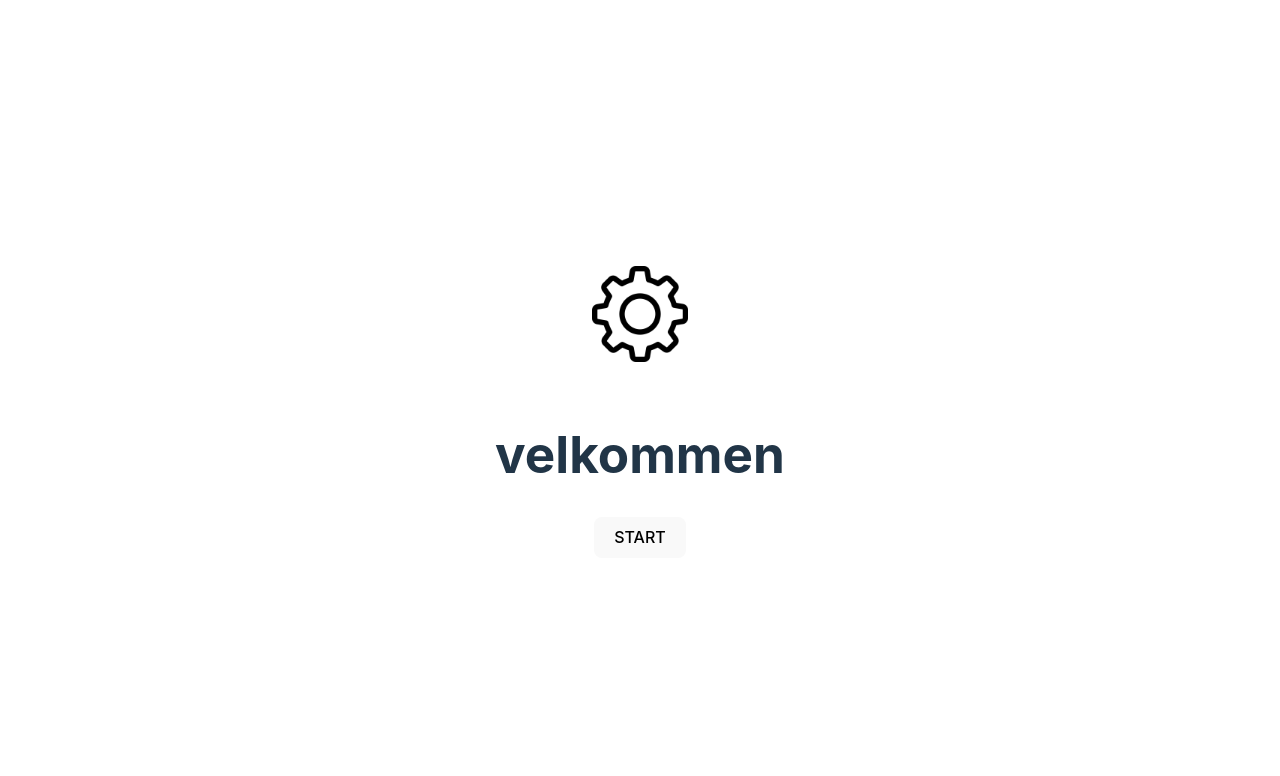
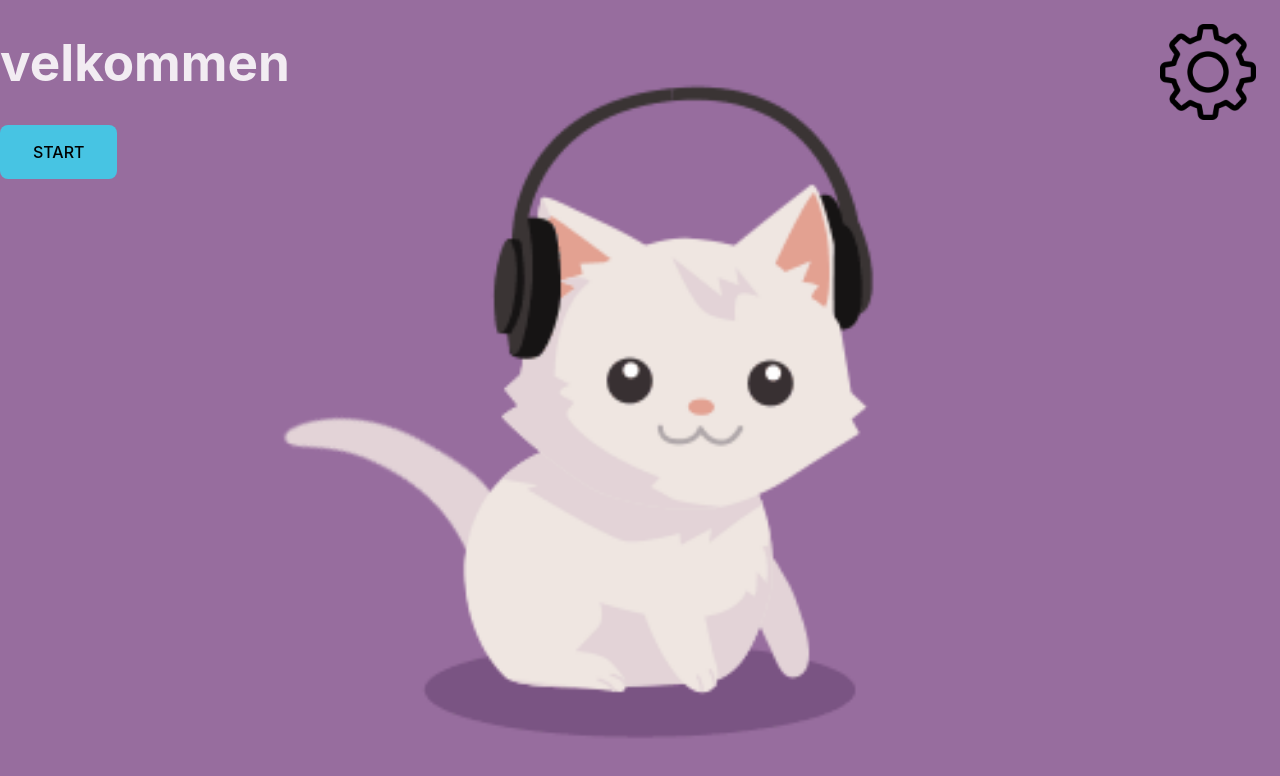
Before and after one commit to RebeckaKinn/Reactgame, a React (Vite) app in the folder Reactgame/: page / in a window 1280 px wide. Shown: the top 776 px of the page. Built offline with nearby package versions, Linux system fonts and the light colour scheme.

Commit message:
added background image and fixing css on front page

```diff
--- a/Reactgame/src/App.css
+++ b/Reactgame/src/App.css
@@ -1,16 +1,27 @@
-#root {
-  max-width: 1280px;
-  margin: 0 auto;
-  padding: 2rem;
-  text-align: center;
-}
 
-.logo {
+.settingsButton {
   height: 6em;
   padding: 1.5em;
   will-change: filter;
   transition: filter 300ms;
+
+  position: fixed;
+  right: 0;
+  top: 0;
 }
+
+.startMenu{
+  grid-area: body;
+
+  display: flex;
+  flex-direction: column;
+  justify-content: center;
+}
+
+.startButton{
+
+}
+
 
 .logo:hover {
   filter: drop-shadow(0 0 2em #f0f2f3aa);
--- a/Reactgame/src/App.jsx
+++ b/Reactgame/src/App.jsx
@@ -1,5 +1,6 @@
 import { useState } from 'react'
 import settings_logo from './assets/settings.png'
+//import background from './assets/moving_cat.gif'
 import './App.css'
 
 function App() {
@@ -8,17 +9,17 @@ function App() {
     <>
       <div>
         <img
-        className='logo'
+          className='settingsButton'
           src={settings_logo}/>
       </div>
-
+    <div className='startMenu'>
         <h1>velkommen</h1>
-      <div className="card">
+        <div className='startButton'>
           <button>
             START
         </button>
       </div>
-
+    </div>
     </>
   )
 }
--- a/Reactgame/src/index.css
+++ b/Reactgame/src/index.css
@@ -1,34 +1,29 @@
-:root {
+
+body {
+  margin: 0;
+  min-width: 320px;
+  min-height: 100vh;
+
   font-family: Inter, system-ui, Avenir, Helvetica, Arial, sans-serif;
   line-height: 1.5;
   font-weight: 400;
 
   color-scheme: light dark;
   color: rgba(255, 255, 255, 0.87);
-  background-color: #242424;
 
-  font-synthesis: none;
-  text-rendering: optimizeLegibility;
-  -webkit-font-smoothing: antialiased;
-  -moz-osx-font-smoothing: grayscale;
-  -webkit-text-size-adjust: 100%;
-}
+  display: grid;
+  grid-template-columns: 100px repeat(3, auto) 100px;
+  grid-template-rows: 100px repeat(3, auto) 100px;
+  grid-template-areas:
+  'left     head head head   right'
+  'left     body body body   right'
+  'left footer footer footer right';
 
-a {
-  font-weight: 500;
-  color: #646cff;
-  text-decoration: inherit;
-}
-a:hover {
-  color: #535bf2;
-}
-
-body {
-  margin: 0;
-  display: flex;
-  place-items: center;
-  min-width: 320px;
-  min-height: 100vh;
+  background-image: url(../src/assets/moving_cat.gif);
+  height: 100%;
+  background-position: center;
+  background-repeat: no-repeat;
+  background-size: cover;
 }
 
 h1 {
@@ -39,11 +34,11 @@ h1 {
 button {
   border-radius: 8px;
   border: 1px solid transparent;
-  padding: 0.6em 1.2em;
+  padding: 1em 2em;
   font-size: 1em;
   font-weight: 500;
   font-family: inherit;
-  background-color: #1a1a1a;
+  background-color: #47c4e3;
   cursor: pointer;
   transition: border-color 0.25s;
 }
@@ -54,16 +49,3 @@ button:focus,
 button:focus-visible {
   outline: 4px auto -webkit-focus-ring-color;
 }
-
-@media (prefers-color-scheme: light) {
-  :root {
-    color: #213547;
-    background-color: #ffffff;
-  }
-  a:hover {
-    color: #747bff;
-  }
-  button {
-    background-color: #f9f9f9;
-  }
-}
```
Also changed, not shown: Reactgame/index.html (line endings or trailing spaces), Reactgame/src/assets/moving_cat.gif (added), Reactgame/src/settings/settings.css (added), Reactgame/src/settings/settings_window.jsx (line endings or trailing spaces). Lines whose indentation alone changed are shown as unchanged.
